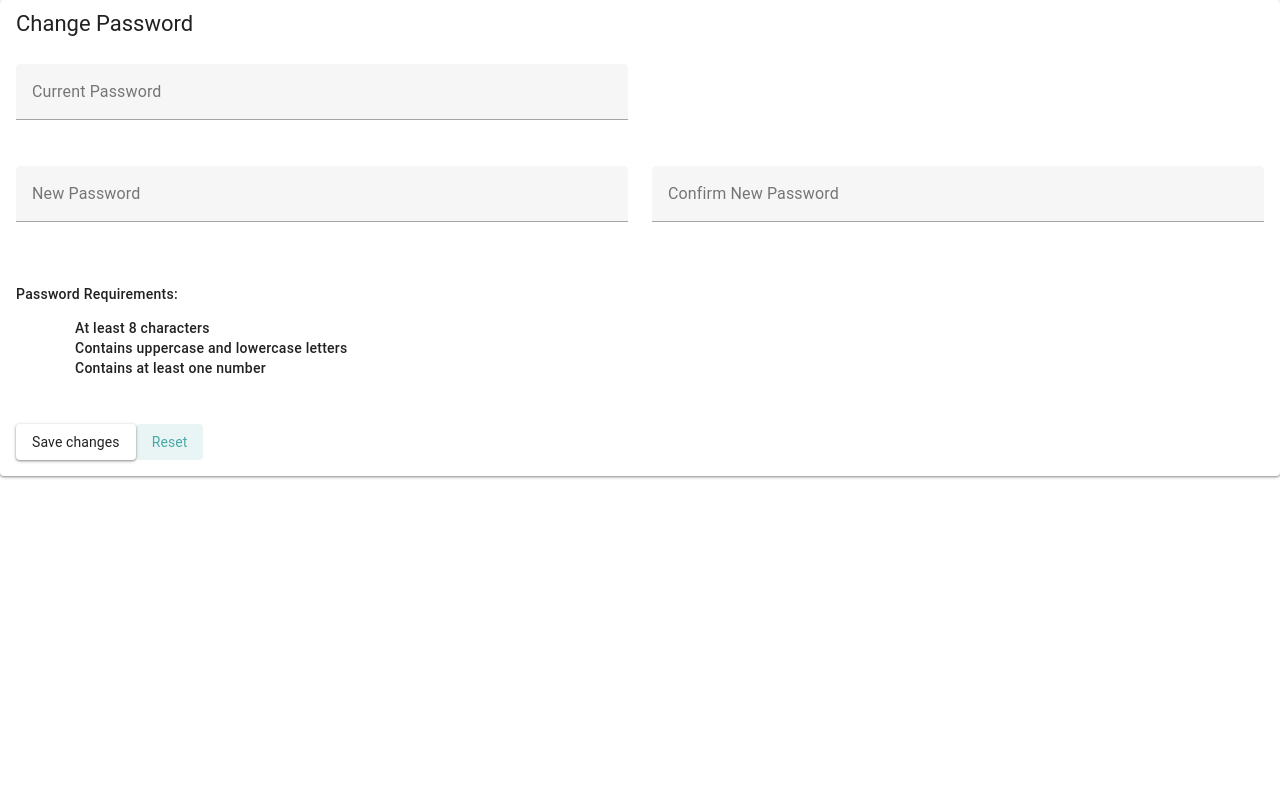
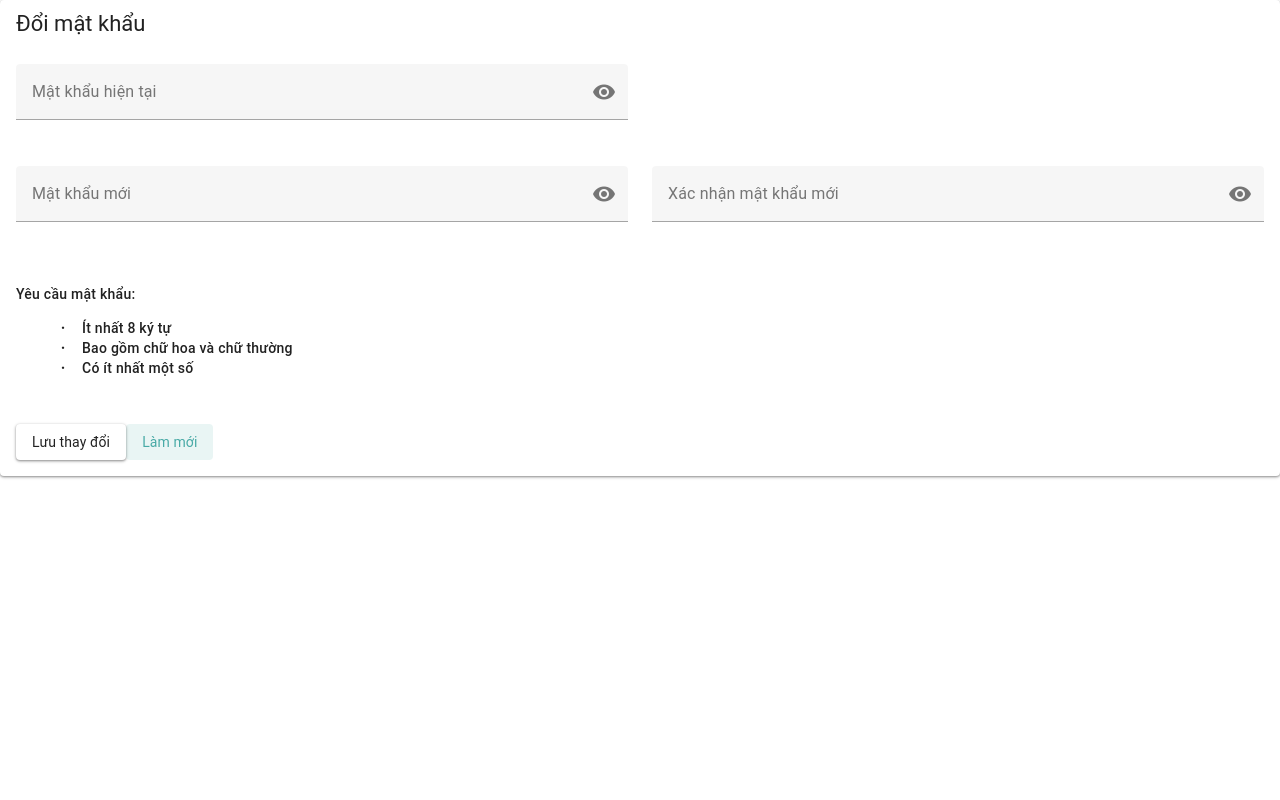
Before and after one commit to dvit1711-hi/DATN_SD08_FrontEnd_Vuetify, a Vue app: page /accountSecurity in a window 1280 px wide. Shown: the top 800 px of the page. Built offline with nearby package versions, Linux system fonts and the light colour scheme; a small style sheet from the web is missing; the HTML template or start-up script is replaced by a standard one.

Commit message:
chỉnh sửa tí

```diff
--- a/src/api/accountApi.js
+++ b/src/api/accountApi.js
@@ -29,6 +29,12 @@ export default {
     return axios.put(`${API}/update-full`, data, {
       withCredentials: true   // BẮT BUỘC
     })
+  },
+
+  changePassword(data) {
+    return axios.put(`${API}/change-password`, data, {
+      withCredentials: true
+    })
   }
 
 }
--- a/src/pages/AccountSecurity.vue
+++ b/src/pages/AccountSecurity.vue
@@ -1,17 +1,17 @@
 <template>
     <VRow>
-        <!-- SECTION: Change Password -->
         <VCol cols="12">
-            <VCard title="Change Password">
+            <VCard title="Đổi mật khẩu">
                 <VForm>
                     <VCardText>
+
                         <!-- 👉 Current Password -->
                         <VRow>
                             <VCol cols="12" md="6">
                                 <VTextField v-model="currentPassword"
                                     :type="isCurrentPasswordVisible ? 'text' : 'password'"
-                                    :append-inner-icon="isCurrentPasswordVisible ? 'bx-hide' : 'bx-show'"
-                                    label="Current Password" placeholder="············"
+                                    :append-inner-icon="isCurrentPasswordVisible ? 'mdi-eye-off' : 'mdi-eye'"
+                                    label="Mật khẩu hiện tại" placeholder="············"
                                     @click:append-inner="isCurrentPasswordVisible = !isCurrentPasswordVisible" />
                             </VCol>
                         </VRow>
@@ -20,30 +20,29 @@
                         <VRow>
                             <VCol cols="12" md="6">
                                 <VTextField v-model="newPassword" :type="isNewPasswordVisible ? 'text' : 'password'"
-                                    :append-inner-icon="isNewPasswordVisible ? 'bx-hide' : 'bx-show'"
-                                    label="New Password" autocomplete="on" placeholder="············"
+                                    :append-inner-icon="isNewPasswordVisible ? 'mdi-eye-off' : 'mdi-eye'"
+                                    label="Mật khẩu mới" autocomplete="on" placeholder="············"
                                     @click:append-inner="isNewPasswordVisible = !isNewPasswordVisible" />
                             </VCol>
 
                             <VCol cols="12" md="6">
                                 <VTextField v-model="confirmPassword"
                                     :type="isConfirmPasswordVisible ? 'text' : 'password'"
-                                    :append-inner-icon="isConfirmPasswordVisible ? 'bx-hide' : 'bx-show'"
-                                    label="Confirm New Password" placeholder="············"
+                                    :append-inner-icon="isConfirmPasswordVisible ? 'mdi-eye-off' : 'mdi-eye'"
+                                    label="Xác nhận mật khẩu mới" placeholder="············"
                                     @click:append-inner="isConfirmPasswordVisible = !isConfirmPasswordVisible" />
                             </VCol>
                         </VRow>
+
                     </VCardText>
 
                     <!-- 👉 Password Requirements -->
                     <VCardText>
-                        <p class="text-base font-weight-medium mt-2">Password Requirements:</p>
+                        <p class="text-base font-weight-medium mt-2">Yêu cầu mật khẩu:</p>
 
                         <ul class="d-flex flex-column gap-y-3">
-                            <li v-for="item in passwordRequirements" :key="item" class="d-flex">
-                                <div>
-                                    <VIcon size="7" icon="bxs-circle" class="me-3" />
-                                </div>
+                            <li v-for="item in passwordRequirements" :key="item" class="d-flex align-center">
+                                <VIcon size="14" icon="mdi-circle-small" class="me-3" />
                                 <span class="font-weight-medium">{{ item }}</span>
                             </li>
                         </ul>
@@ -51,16 +50,16 @@
 
                     <!-- 👉 Action Buttons -->
                     <VCardText class="d-flex flex-wrap gap-4">
-                        <VBtn @click="handleChangePassword">Save changes</VBtn>
+                        <VBtn @click="handleChangePassword">Lưu thay đổi</VBtn>
+                        <VBtn type="reset" color="secondary" variant="tonal">Làm mới</VBtn>
+                    </VCardText>
 
-                        <VBtn type="reset" color="secondary" variant="tonal">Reset</VBtn>
-                    </VCardText>
                 </VForm>
             </VCard>
         </VCol>
     </VRow>
 
-    <!-- 👉 Snackbar thông báo -->
+    <!-- 👉 Snackbar -->
     <VSnackbar v-model="snackbar.show" :color="snackbar.color" timeout="3000">
         {{ snackbar.message }}
     </VSnackbar>
@@ -96,17 +95,25 @@ function showSnackbar(message, color = 'success') {
 
 // Password requirement list
 const passwordRequirements = [
-    'At least 8 characters',
-    'Contains uppercase and lowercase letters',
-    'Contains at least one number',
+    'Ít nhất 8 ký tự',
+    'Bao gồm chữ hoa và chữ thường',
+    'Có ít nhất một số',
 ]
 
 // Validate password before send
 function validatePassword() {
-    if (!currentPassword.value) return 'Please enter your current password.'
-    if (!newPassword.value) return 'Please enter a new password.'
-    if (newPassword.value.length < 8) return 'Password must be at least 8 characters.'
-    if (newPassword.value !== confirmPassword.value) return 'Confirm password does not match.'
+    if (!currentPassword.value)
+        return 'Vui lòng nhập mật khẩu hiện tại.'
+
+    if (!newPassword.value)
+        return 'Vui lòng nhập mật khẩu mới.'
+
+    if (newPassword.value.length < 8)
+        return 'Mật khẩu phải có ít nhất 8 ký tự.'
+
+    if (newPassword.value !== confirmPassword.value)
+        return 'Xác nhận mật khẩu không khớp.'
+
     return null
 }
 
@@ -125,14 +132,14 @@ const handleChangePassword = async () => {
             newPassword: newPassword.value,
         })
 
-        showSnackbar('Password changed successfully!', 'success')
+        showSnackbar('Đổi mật khẩu thành công!', 'success')
 
         // Reset form
         currentPassword.value = ''
         newPassword.value = ''
         confirmPassword.value = ''
     } catch (err) {
-        showSnackbar(err?.response?.data?.message || 'Failed to change password.', 'error')
+        showSnackbar(err?.response?.data?.message || 'Đổi mật khẩu thất bại.', 'error')
     }
 }
 </script>
--- a/src/pages/Login.vue
+++ b/src/pages/Login.vue
@@ -21,7 +21,7 @@
                             <VCol cols="12">
                                 <VTextField v-model="form.password" label="Password"
                                     :type="isPasswordVisible ? 'text' : 'password'" placeholder="••••••••"
-                                    :append-inner-icon="isPasswordVisible ? 'bx-hide' : 'bx-show'"
+                                    :append-inner-icon="isPasswordVisible ? 'mdi-eye-off' : 'mdi-eye'"
                                     @click:append-inner="isPasswordVisible = !isPasswordVisible" />
 
                                 <div class="d-flex align-center justify-space-between flex-wrap my-6">
--- a/src/pages/Register.vue
+++ b/src/pages/Register.vue
@@ -8,7 +8,7 @@
                 </VCardItem>
 
                 <VCardText>
-                    <p>Create your account to continue</p>
+                    <p>Tạo tài khoản để tiếp tục</p>
                 </VCardText>
 
                 <VCardText>
@@ -23,15 +23,15 @@
 
                             <!-- Email -->
                             <VCol cols="12">
-                                <VTextField v-model="form.email" label="Email" type="email" required
-                                    placeholder="email@example.com" />
+                                <VTextField v-model="form.email" label="Email" type="email"
+                                    placeholder="email@example.com" required />
                             </VCol>
 
                             <!-- Password -->
                             <VCol cols="12">
                                 <VTextField v-model="form.password" label="Password"
                                     :type="visible1 ? 'text' : 'password'"
-                                    :append-inner-icon="visible1 ? 'bx-hide' : 'bx-show'"
+                                    :append-inner-icon="visible1 ? 'mdi-eye-off' : 'mdi-eye'"
                                     @click:append-inner="visible1 = !visible1" required />
                             </VCol>
 
@@ -39,7 +39,7 @@
                             <VCol cols="12">
                                 <VTextField v-model="form.confirmPassword" label="Confirm Password"
                                     :type="visible2 ? 'text' : 'password'"
-                                    :append-inner-icon="visible2 ? 'bx-hide' : 'bx-show'"
+                                    :append-inner-icon="visible2 ? 'mdi-eye-off' : 'mdi-eye'"
                                     @click:append-inner="visible2 = !visible2" :error="passwordError"
                                     :error-messages="passwordError ? 'Passwords do not match' : ''" required />
                             </VCol>
@@ -47,7 +47,7 @@
                             <!-- Privacy -->
                             <VCol cols="12" class="d-flex align-center">
                                 <VCheckbox v-model="form.privacyPolicies" />
-                                <span>I agree to the <b>privacy policy & terms</b></span>
+                                <span>Tôi đồng ý với <b>chính sách & điều khoản</b></span>
                             </VCol>
 
                             <!-- Button -->
@@ -59,7 +59,7 @@
 
                             <!-- Link Login -->
                             <VCol cols="12" class="text-center">
-                                Bạn đã có tài khoản!
+                                Bạn đã có tài khoản?
                                 <RouterLink to="/login" class="text-primary">Đăng nhập</RouterLink>
                             </VCol>
 
@@ -67,6 +67,7 @@
                     </VForm>
                 </VCardText>
             </VCard>
+
         </div>
     </div>
 </template>
--- a/src/pages/accountSetting.vue
+++ b/src/pages/accountSetting.vue
@@ -1,7 +1,6 @@
 <template>
     <VRow>
         <VCard title="Thông tin tài khoản">
-
             <!-- Avatar -->
             <VCardText class="d-flex">
                 <VAvatar rounded="lg" size="100" class="me-6" :image="getImage(account.images)" />
```
Also changed, not shown: src/router/index.ts (+6 -1 lines).
